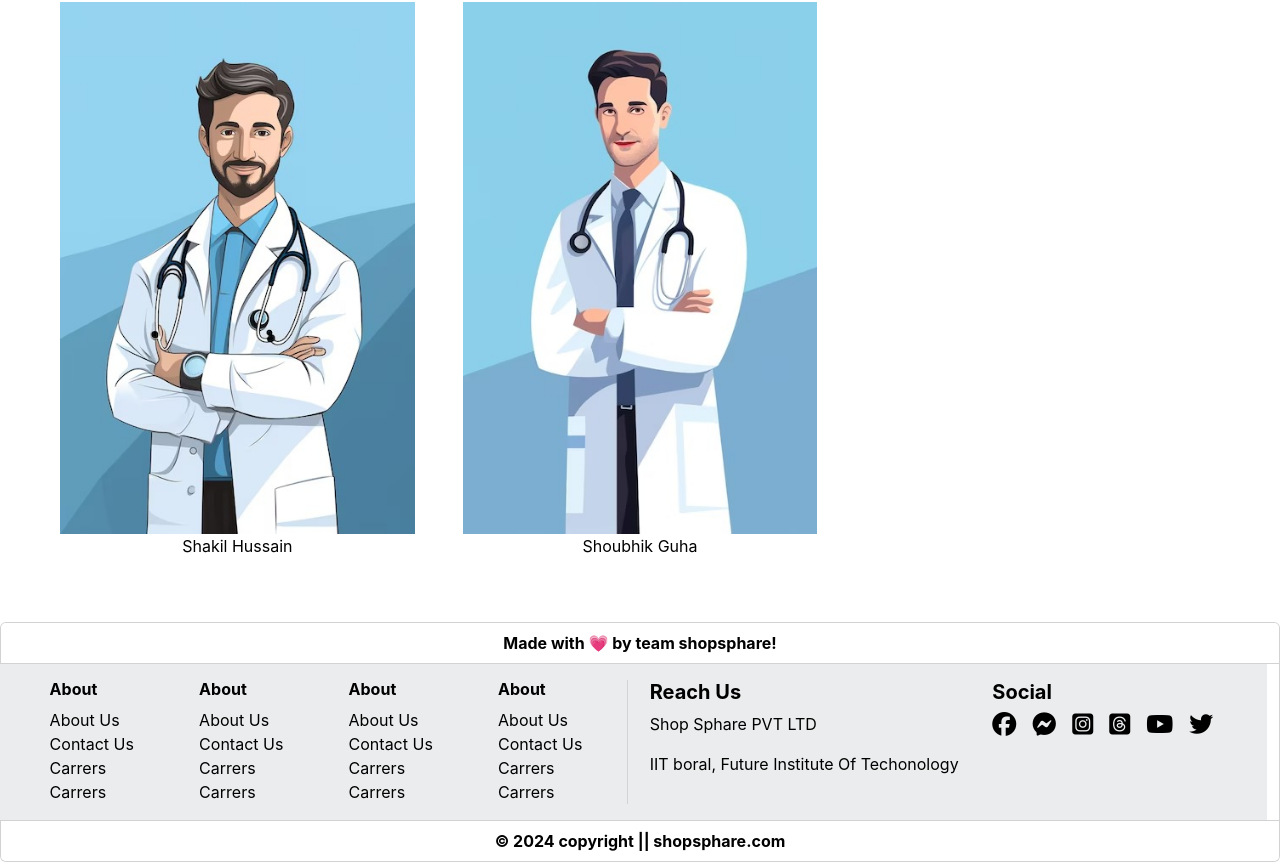
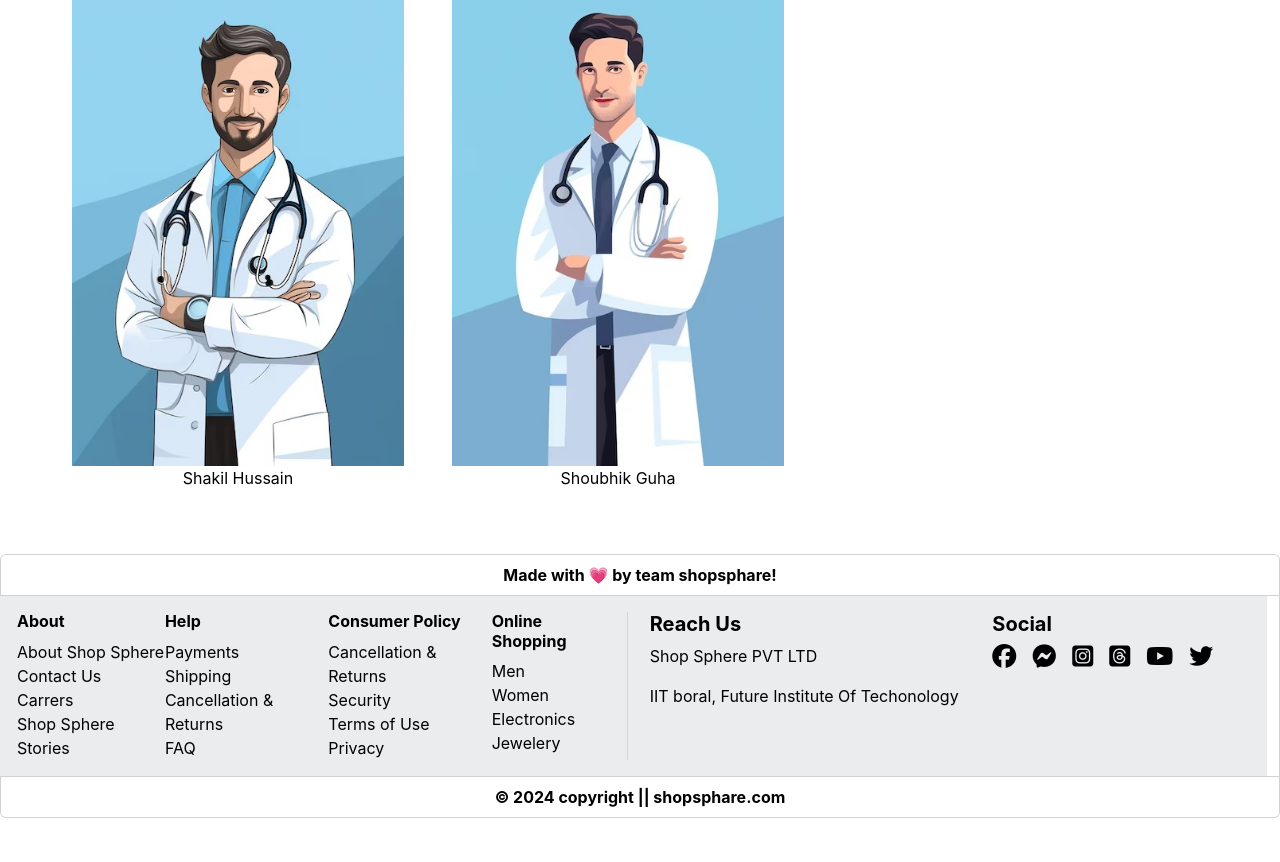
Before and after one commit to Vikash-Prajapati-23/Shop-Sphere, a React (Create React App) app in the folder Frontend/shop_sphare/: page /AboutUs in a window 1280 px wide. Shown: the part 1476-2338 px from the top of the page. After the commit the page ends 2294 px from the top, so only its background shows below. Built offline with nearby package versions, Linux system fonts and the light colour scheme.

Commit message:
Some changes on footer component.

```diff
--- a/Frontend/shop_sphare/src/components/AboutUs/AboutUs.js
+++ b/Frontend/shop_sphare/src/components/AboutUs/AboutUs.js
@@ -7,9 +7,9 @@ const AboutUs = () => {
   const toggleMode = useContext(themeContext);
 
   return (
-    <div style={{backgroundColor: toggleMode.mode === true ? "#35374B" : "#fff", color: toggleMode.mode === true ? "#fff" : "black" }} className="m-5">
+    <div style={{backgroundColor: toggleMode.mode === true ? "#35374B" : "#fff", color: toggleMode.mode === true ? "#fff" : "black" }} className="m-5 container">
       <h2 className="about-head text-center">Welcome to Shop Sphare!</h2>
-      <p>
+      <p className="" >
         At Shop Sphare, we believe that shopping should be more than just a
         transaction—it should be an experience. Our goal is to offer you the
         finest products, a seamless shopping journey, and customer service that
--- a/Frontend/shop_sphare/src/components/Footer/Footer.js
+++ b/Frontend/shop_sphare/src/components/Footer/Footer.js
@@ -8,7 +8,6 @@ const Footer = () => {
   const toggleMode = useContext(themeContext);
 
   return (
-    // <div>
     <div className="card txt-clr">
       <div style={{ backgroundColor: toggleMode.mode === true ? "#35374B" : "#fff", color: toggleMode.mode === true ? "#fff" : "black" }} className={`card-header text-center fw-bold`}>Made with &#128151; by team shopsphare!</div>
       <div style={{ backgroundColor: toggleMode.mode === true ? "#121212" : "#EAECED", color: toggleMode.mode === true ? "#fff" : "black" }} className={`card-body container-fluid d-flex row `}>
@@ -18,7 +17,7 @@ const Footer = () => {
             <ul className="foot-list list-group">
               <li className="nav-item" >
                 <Link className="nav-link active" to={'/AboutUs'} >
-                  About Us
+                  About Shop Sphere
                 </Link>
               </li>
               <li className="nav-item" >
@@ -27,88 +26,88 @@ const Footer = () => {
                 </Link>
               </li>
               <li className="nav-item" >
-                <Link className="nav-link active" to={'/AboutUs'} >
+                <Link className="nav-link active" to={'/'} >
                   Carrers
                 </Link>
               </li>
               <li className="nav-item" >
-                <Link className="nav-link active" to={'/AboutUs'} >
-                  Carrers
+                <Link className="nav-link active" to={'/'} >
+                  Shop Sphere Stories
                 </Link>
               </li>
             </ul>
           </div>
           <div className="foot-items mx-auto">
-            <h6 className="foot-headings" >About</h6>
+            <h6 className="foot-headings" >Help</h6>
             <ul className="foot-list list-group">
-            <li className="nav-item" >
-                <Link className="nav-link active" to={'/AboutUs'} >
-                  About Us
+              <li className="nav-item" >
+                <Link className="nav-link active" to={'/'} >
+                  Payments
                 </Link>
               </li>
               <li className="nav-item" >
-                <Link className="nav-link active" to={'/ContactUs'} >
-                  Contact Us
+                <Link className="nav-link active" to={'/'} >
+                  Shipping
                 </Link>
               </li>
               <li className="nav-item" >
-                <Link className="nav-link active" to={'/AboutUs'} >
-                  Carrers
+                <Link className="nav-link active" to={'/'} >
+                  Cancellation & Returns
                 </Link>
               </li>
               <li className="nav-item" >
-                <Link className="nav-link active" to={'/AboutUs'} >
-                  Carrers
+                <Link className="nav-link active" to={'/'} >
+                  FAQ
                 </Link>
               </li>
             </ul>
           </div>
           <div className="foot-items mx-auto">
-            <h6 className="foot-headings" >About</h6>
+            <h6 className="foot-headings" >Consumer Policy</h6>
             <ul className="foot-list list-group">
-            <li className="nav-item" >
-                <Link className="nav-link active" to={'/AboutUs'} >
-                  About Us
+              <li className="nav-item" >
+                <Link className="nav-link active" to={'/'} >
+                  Cancellation & Returns
                 </Link>
               </li>
               <li className="nav-item" >
-                <Link className="nav-link active" to={'/ContactUs'} >
-                  Contact Us
+                <Link className="nav-link active" to={'/'} >
+                  Security
                 </Link>
               </li>
               <li className="nav-item" >
-                <Link className="nav-link active" to={'/AboutUs'} >
-                  Carrers
+                <Link className="nav-link active" to={'/'} >
+                  Terms of Use
                 </Link>
               </li>
               <li className="nav-item" >
-                <Link className="nav-link active" to={'/AboutUs'} >
-                  Carrers
+                <Link className="nav-link active" to={'/#'} >
+                  Privacy
                 </Link>
               </li>
             </ul>
           </div>
           <div className="foot-items mx-auto">
-            <h6 className="foot-headings" >About</h6>
+            <h6 className="foot-headings" >Online Shopping</h6>
             <ul className="foot-list list-group">
-            <li className="nav-item" >
-                <Link className="nav-link active" to={'/AboutUs'} >
-                  About Us
+              <li className="nav-item" >
+                <Link className="nav-link active" to={'/Men'} >
+                  Men
                 </Link>
               </li>
               <li className="nav-item" >
-                <Link className="nav-link active" to={'/ContactUs'} >
-                  Contact Us
+                <Link className="nav-link active" to={'/Women'} >
+                  Women
                 </Link>
               </li>
               <li className="nav-item" >
-                <Link className="nav-link active" to={'/AboutUs'} >
-                  Carrers
+                <Link className="nav-link active" to={'/Electronics'} >
+                  Electronics
                 </Link>
               </li>
               <li className="nav-item" >
-                <Link className="nav-link active" to={'/AboutUs'} >
-                  Carrers
+                <Link className="nav-link active" to={'/Jewelery'} >
+                  Jewelery
                 </Link>
               </li>
             </ul>
@@ -118,7 +117,7 @@ const Footer = () => {
         <div className="footer-right d-flex col-md-6">
           <div className="contact-foot foot-items mx-auto">
             <h5 className="foot-headings" >Reach Us</h5>
-            <p>Shop Sphare PVT LTD</p>
+            <p>Shop Sphere PVT LTD</p>
             <p>IIT boral, Future Institute Of Techonology</p>
           </div>
 
@@ -135,7 +134,6 @@ const Footer = () => {
       </div>
       <div style={{ backgroundColor: toggleMode.mode === true ? "#35374B" : "#fff", color: toggleMode.mode === true ? "#fff" : "black" }} className={`card-footer text-center fw-bold`}> &copy; 2024 copyright || shopsphare.com</div>
     </div>
-
   );
 };
 
```
